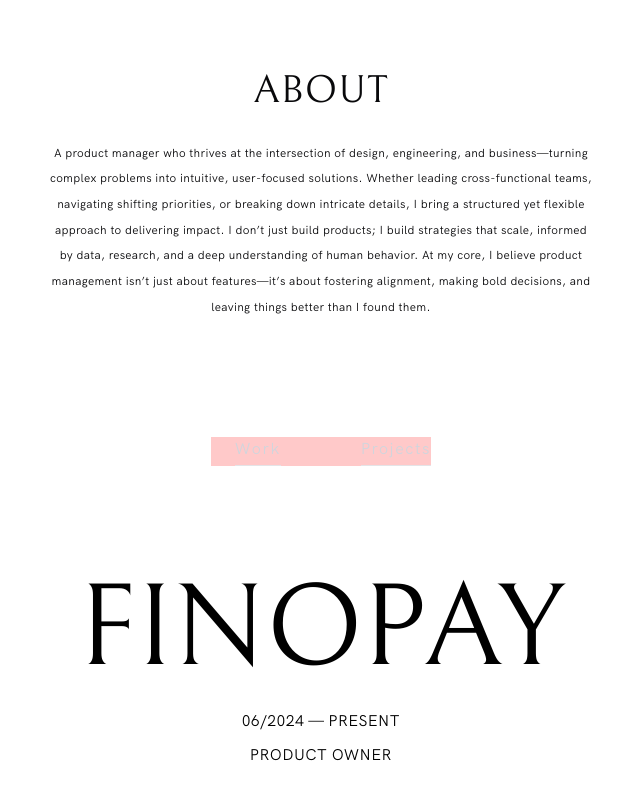
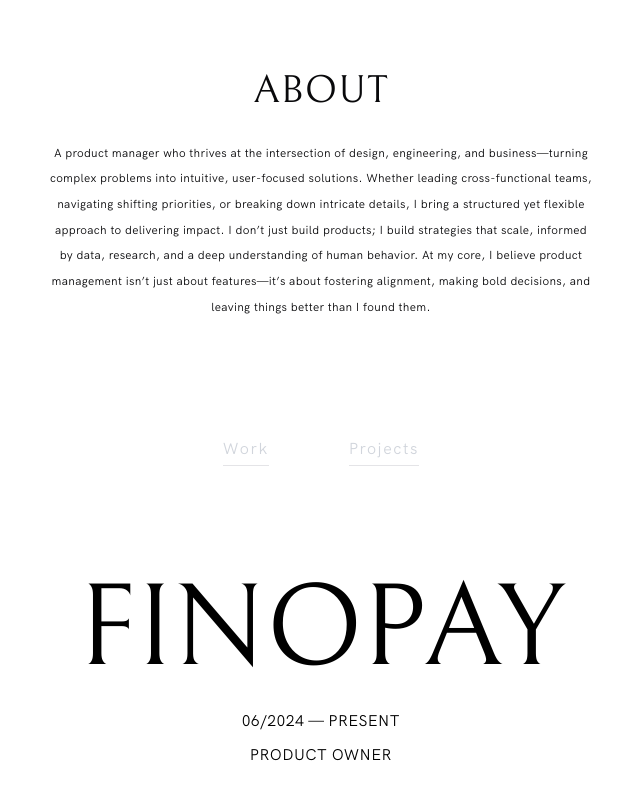
Before and after one commit to edem8/ambrosia, a Next.js app: page / in a window 1280 px wide. Shown: the part 818-1618 px from the top of the page, without its empty margins (319-959 px from the left). Built offline with nearby package versions, Linux system fonts and the light colour scheme.

Commit message:
chore:more cleanup

```diff
--- a/src/components/layout/Experience.tsx
+++ b/src/components/layout/Experience.tsx
@@ -67,10 +67,10 @@
 
   return (
     <div className="w-full px-10 md:px-35 lg:px-12 xl:px-24 lg:py-8  ">
-      <p className="place-self-center flex items-center bg-red-200 space-x-15 md:space-x-20 pl-6 tracking-widest text-gray-300 mb-10 md:mb-20 text-xs md:text-base">
+      <div className="place-self-center flex items-center   space-x-15 md:space-x-20 px-6 tracking-widest text-gray-300 mb-10 md:mb-20 text-xs md:text-base">
         <p className="cursor-pointer pb-1 border-b ">Work</p>
         <p className="cursor-pointer pb-1 border-b">Projects</p>
-      </p>
+      </div>
       <div className="relative  ">
         {/* Experience scrolling container */}
         <div
```
